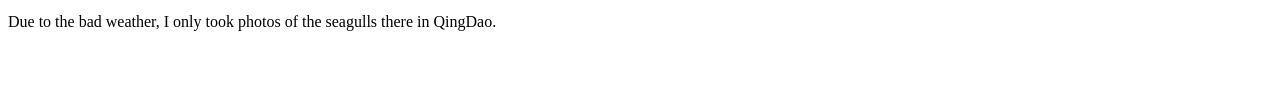
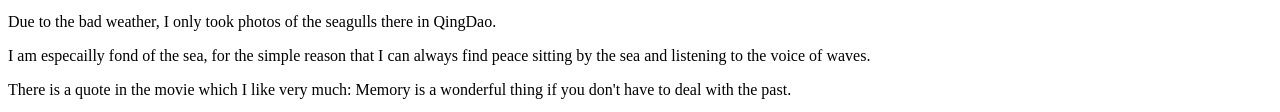
Before and after one commit to Zean-Han/ZeanMath.github.io, a plain HTML site: page photos.html in a window 1280 px wide. Shown: the part 2063-2175 px from the top of the page. Before the commit the page ends 2110 px from the top, so only its background shows below. Drawn offline with Linux system fonts and the light colour scheme.

Commit message:
Update photos.html

```diff
--- a/photos.html
+++ b/photos.html
@@ -88,3 +88,5 @@
   </div>
 </body>
 <p>Due to the bad weather, I only took photos of the seagulls there in QingDao.</p>
+<p>I am especailly fond of the sea, for the simple reason that I can always find peace sitting by the sea and listening to the voice of waves.</p>
+<p>There is a quote in the movie <Before Sunset> which I like very much: Memory is a wonderful thing if you don't have to deal with the past.</p>
```
